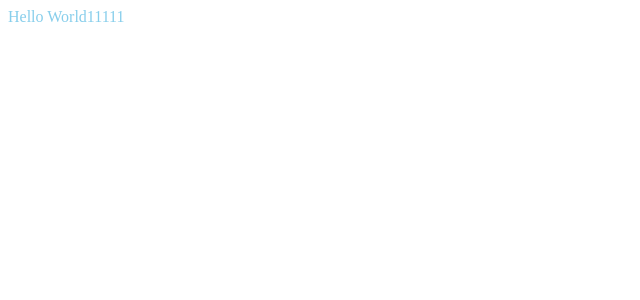
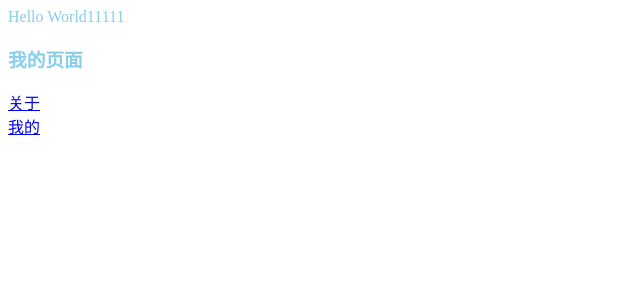
Before and after one commit to kangchens/peas, a Vue app: page /#/Home in a window 1280 px wide. Shown: the top 300 px of the page, without its empty margins (0-640 px from the left). Built offline with nearby package versions, Linux system fonts and the light colour scheme.

Commit message:
每天填写

```diff
--- a/package.json
+++ b/package.json
@@ -25,8 +25,11 @@
     "style-loader": "^1.1.4",
     "thread-loader": "^2.1.3",
     "vue-loader": "^15.9.1",
+    "vue-router": "^3.1.6",
     "vue-template-compiler": "^2.6.11",
+    "vuex": "^3.2.0",
     "webpack": "^4.42.1",
+    "webpack-bundle-analyzer": "^3.7.0",
     "webpack-cli": "^3.3.11",
     "webpack-merge": "^4.2.2"
   },
--- a/src/App.vue
+++ b/src/App.vue
@@ -1,6 +1,14 @@
 <template>
   <div class="App">
     Hello World11111
+    <div class="review">
+      <router-view></router-view>
+    </div>
+    <div class="checkbtn">
+      <router-link to="/about">关于</router-link>
+      <br>
+      <router-link to="/home">我的</router-link>
+    </div>
   </div>
 </template>
 
--- a/src/main.js
+++ b/src/main.js
@@ -1,6 +1,7 @@
 import Vue from 'vue'
 import App from './App.vue'
-
+import router from './router'
 new Vue({
+  router,
   render: h => h(App)
 }).$mount('#app')
--- /dev/null
+++ b/src/router/index.js
@@ -0,0 +1,22 @@
+import Vue from 'vue';
+import vueRouter from 'vue-router';
+import Home from '../views/Home.vue';
+import About from '../views/About.vue';
+Vue.use(vueRouter)
+export default new vueRouter({
+    mode:'hash',
+    routes:[
+        {
+            path:'/home',
+            component:Home
+        },
+        {
+            path:'/about',
+            component:About
+        },
+        {
+            path: '*',
+            redirect: '/Home'
+        }
+    ]
+})
--- /dev/null
+++ b/src/views/About.vue
@@ -0,0 +1,15 @@
+<template>
+    <div>
+        <h3>关于我们</h3>
+    </div>
+</template>
+
+<script>
+    export default {
+
+    }
+</script>
+
+<style lang="less" scoped>
+
+</style>
--- /dev/null
+++ b/src/views/Home.vue
@@ -0,0 +1,15 @@
+<template>
+    <div>
+        <h3>我的页面</h3>
+    </div>
+</template>
+
+<script>
+    export default {
+
+    }
+</script>
+
+<style lang="less" scoped>
+
+</style>
```
Also changed, not shown: 3 other files (tests, documents, lock files or other folders).
